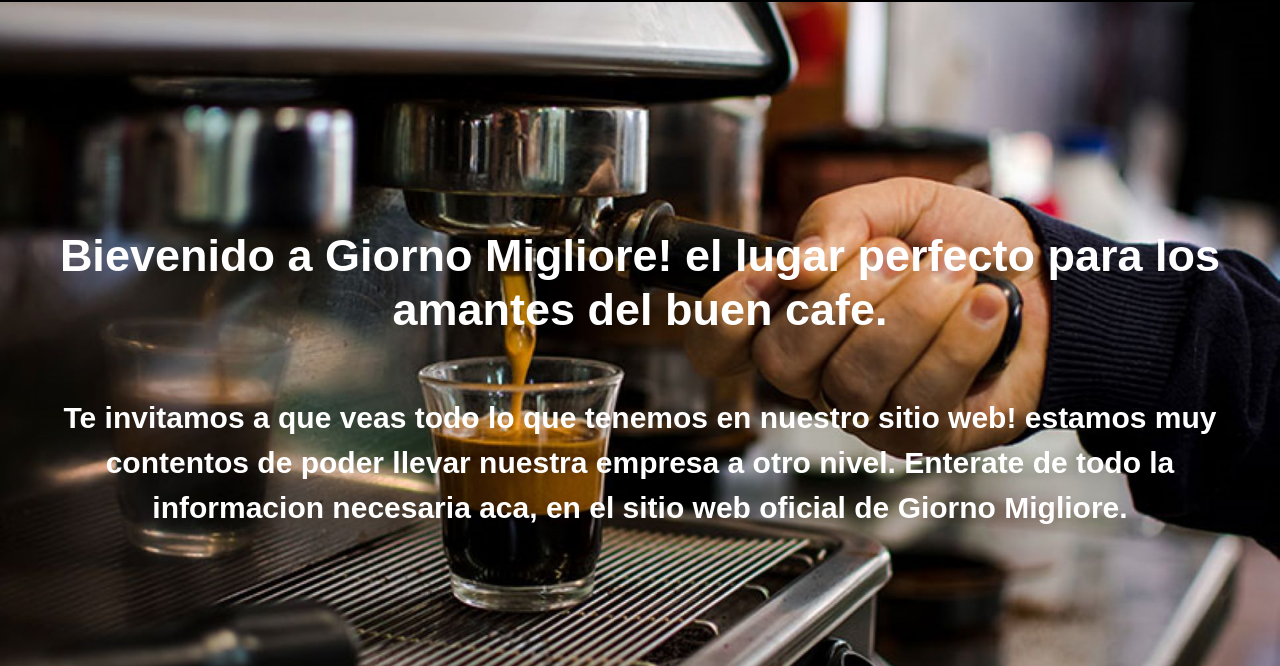
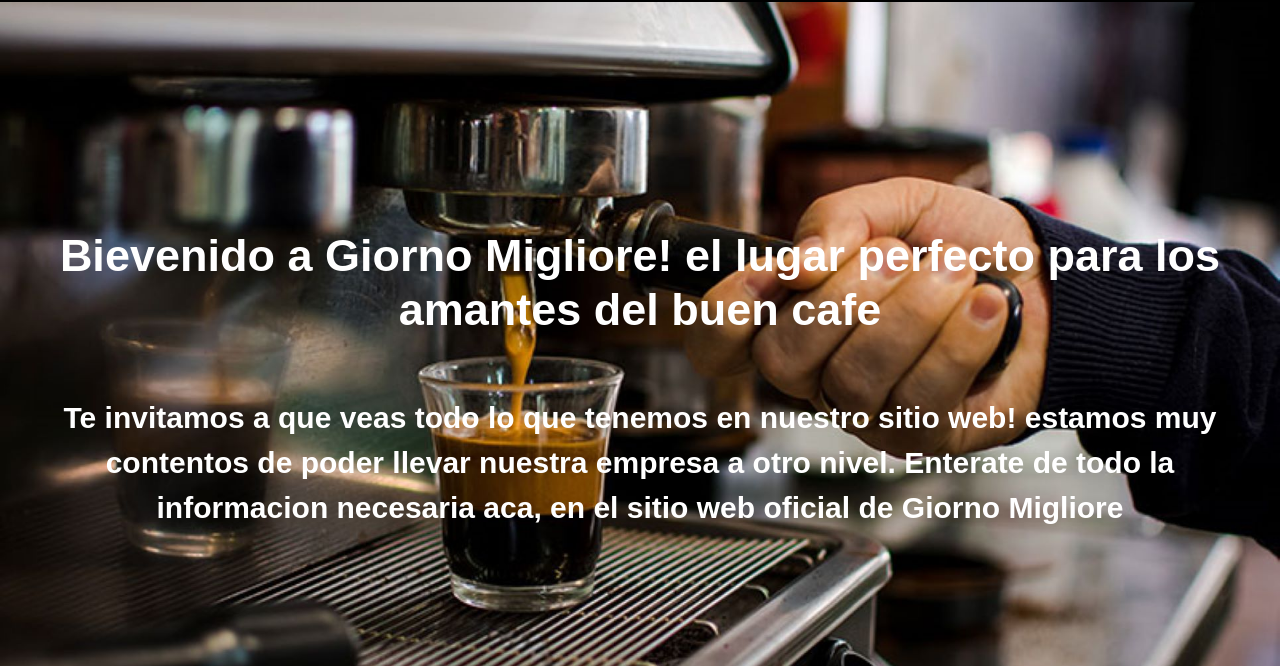
Before and after one commit to LeonAlaye/giorno-migliore, a plain HTML site: page index.html in a window 1280 px wide. Shown: the part 134-800 px from the top of the page. Drawn offline with nearby package versions, Linux system fonts and the light colour scheme.

Commit message:
texto header

```diff
--- a/index.html
+++ b/index.html
@@ -27,10 +27,10 @@
     </header>
     <main>
         <section class="hero">
-            <h2>Bievenido a Giorno Migliore! el lugar perfecto para los amantes del buen cafe.</h2>
+            <h2>Bievenido a Giorno Migliore! el lugar perfecto para los amantes del buen cafe</h2>
             <p>Te invitamos a que veas todo lo que tenemos en nuestro sitio web! estamos muy contentos de poder llevar
                 nuestra empresa a otro nivel. Enterate de todo la informacion necesaria aca, en el sitio web oficial de
-                Giorno Migliore.</p>
+                Giorno Migliore</p>
         </section>
         <div class="grid-cioccolato-sorteo">
             <section class="producto-nuevo">
```
